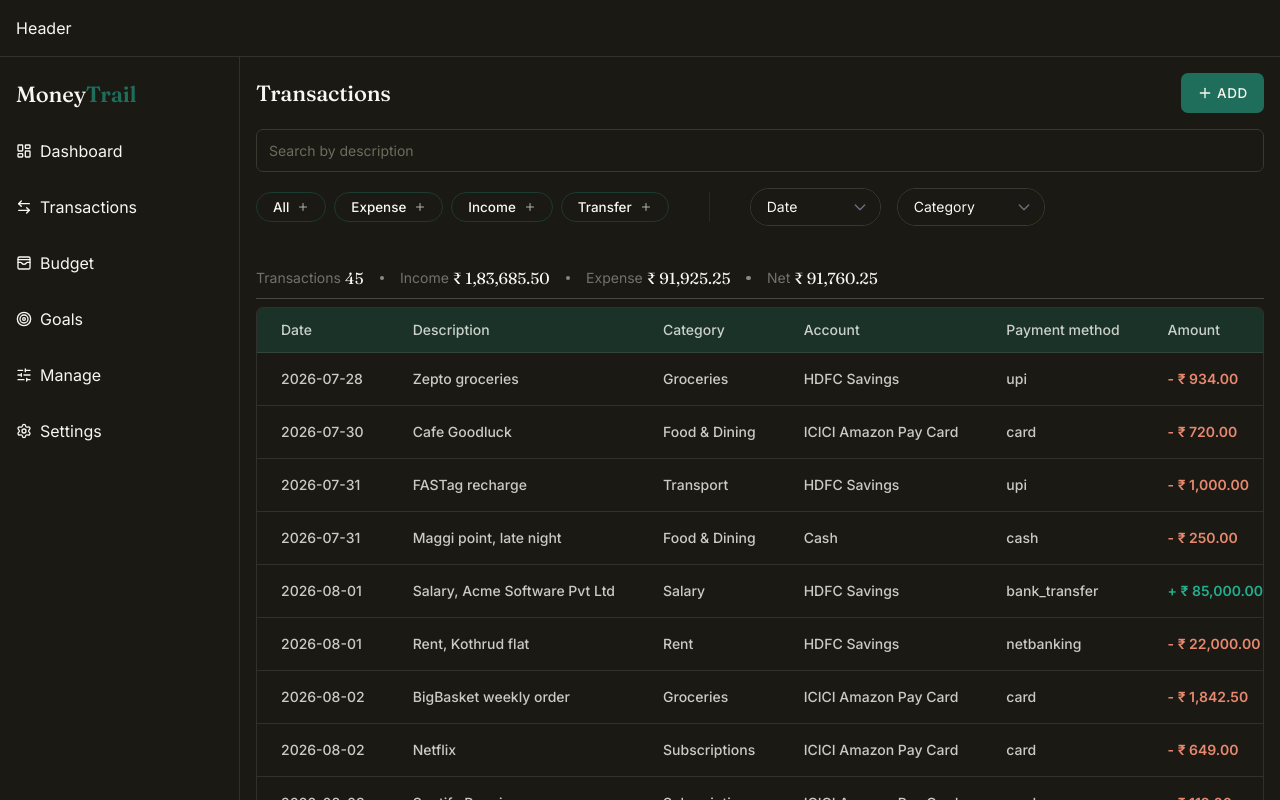
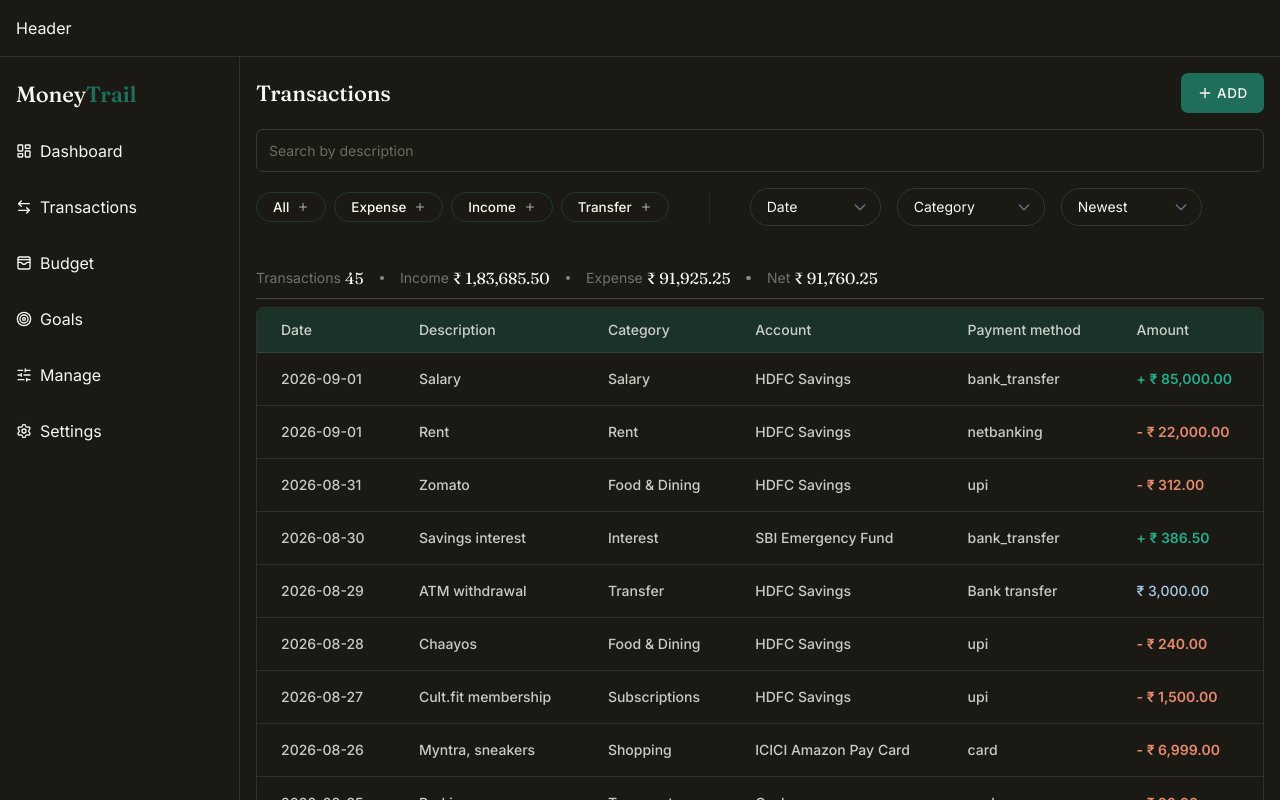
Before and after one commit to mohit-vb/moneytrail, a React (Vite) app: page /transactions in a window 1280 px wide. Built offline with nearby package versions, Linux system fonts and the light colour scheme.

Commit message:
feat : add transaction sorting filter by date(new/old) and by amount(high/low), create new Transaction and rendered on UI

```diff
--- a/src/constants/index.ts
+++ b/src/constants/index.ts
@@ -56,12 +56,11 @@ export const categoriesOptions = [
 ];
 
 export const paymentOptions = [
-  "Cash",
-  "Bank",
-  "Card",
-  "Investment",
-  "Loan",
-  "Other",
+  "upi",
+  "card",
+  "cash",
+  "netbanking",
+  "bank_transfer",
 ];
 
 export const accountOptions = [
--- /dev/null
+++ b/src/domain/transactions/createTranasction.ts
@@ -0,0 +1,57 @@
+import { rupeesToPaise } from "../../util";
+import type { Transaction, PaymentMethod } from "../types/transactions";
+
+export type TransactionFormData = {
+  type: "income" | "expense" | "transfer";
+  amount: string;
+  description: string;
+  categoryId: string;
+  accountId: string;
+  paymentMethod: string;
+  fromAccountId: string;
+  toAccountId: string;
+  date: string;
+};
+
+export const createTransaction = function (
+  form: TransactionFormData,
+): Transaction {
+  const now = new Date().toISOString();
+
+  const base = {
+    id: crypto.randomUUID(),
+    amountMinor: rupeesToPaise(form.amount),
+    date: form.date,
+    description: form.description.trim(),
+    createdAt: now,
+    updatedAt: now,
+  };
+
+  switch (form.type) {
+    case "expense":
+      return {
+        ...base,
+        type: "expense",
+        accountId: form.accountId,
+        categoryId: form.categoryId,
+        paymentMethod: form.paymentMethod as PaymentMethod,
+      };
+
+    case "income":
+      return {
+        ...base,
+        type: "income",
+        accountId: form.accountId,
+        categoryId: form.categoryId,
+        paymentMethod: form.paymentMethod as PaymentMethod,
+      };
+
+    case "transfer":
+      return {
+        ...base,
+        type: "transfer",
+        accountId: form.fromAccountId,
+        toAccountId: form.toAccountId,
+      };
+  }
+};
--- a/src/domain/types/transactions.ts
+++ b/src/domain/types/transactions.ts
@@ -4,6 +4,12 @@ export type PaymentMethod =
   | "cash"
   | "netbanking"
   | "bank_transfer";
+
+export type TransactionSortOption =
+  | "newest"
+  | "oldest"
+  | "amount-high"
+  | "amount-low";
 
 export interface BaseTransaction {
   id: string;
--- a/src/features/transactions/components/ActiveFilterChips.tsx
+++ b/src/features/transactions/components/ActiveFilterChips.tsx
@@ -6,14 +6,25 @@ import type {
 import { seedCategories } from "../../../data/seeds";
 import { Button } from "../../../ui";
 
+const sortLabelMap: Record<TransactionSortType, string> = {
+  newest: "Newest",
+  oldest: "Oldest",
+  "amount-high": "Amount: High → Low",
+  "amount-low": "Amount: Low → High",
+};
+
+type TransactionSortType = "newest" | "oldest" | "amount-high" | "amount-low";
+
 type ActiveFilterChipsProps = {
   transactionType: Transaction["type"] | "all";
   categoryId: string | null;
   dateFilter: TransactionDateFilterValue;
+  sortBy: TransactionSortType;
   onRemoveTransactionType: () => void;
   onRemoveCategory: () => void;
   onRemoveDateFilter: () => void;
   onClearAllFilters: () => void;
+  onRemoveSort: () => void;
   appliedStartDate: string;
   appliedEndDate: string;
 };
@@ -22,10 +33,12 @@ export default function ActiveFilterChips({
   transactionType,
   categoryId,
   dateFilter,
+  sortBy,
   onRemoveTransactionType,
   onRemoveCategory,
   onRemoveDateFilter,
   onClearAllFilters,
+  onRemoveSort,
   appliedStartDate,
   appliedEndDate,
 }: ActiveFilterChipsProps) {
@@ -54,7 +67,12 @@ export default function ActiveFilterChips({
     dateFilterLabel = `${appliedStartDate} - ${appliedEndDate}`;
   }
 
-  if (transactionType === "all" && !category && dateFilter === "Date")
+  if (
+    transactionType === "all" &&
+    !category &&
+    dateFilter === "Date" &&
+    sortBy === "newest"
+  )
     return null;
 
   return (
@@ -83,7 +101,17 @@ export default function ActiveFilterChips({
         </div>
       )}
 
-      {(transactionType !== "all" || category || hasActiveDateFilter) && (
+      {sortBy !== "newest" && (
+        <div className="bg-accent rounded-full inline-flex items-center gap-1 px-2 py-1 text-xs ">
+          <span>{sortLabelMap[sortBy]}</span>
+          <X className="size-3 cursor-pointer" onClick={onRemoveSort} />
+        </div>
+      )}
+
+      {(transactionType !== "all" ||
+        category ||
+        hasActiveDateFilter ||
+        sortBy !== "newest") && (
         <Button variant="ghost" onClick={onClearAllFilters}>
           Clear Filters
         </Button>
--- a/src/features/transactions/components/AddTransaction.tsx
+++ b/src/features/transactions/components/AddTransaction.tsx
@@ -8,6 +8,7 @@ import {
 } from "../../../constants";
 import { getTodayDate } from "../../../util";
 import { useTransactions } from "../hooks/useTransactions";
+import { createTransaction } from "../../../domain/transactions/createTranasction";
 
 const transactionModes = [
   {
@@ -45,6 +46,7 @@ type TransactionFormState = {
 
 export default function AddTransaction({ onClose }: AddTransactionProps) {
   const { addTransaction } = useTransactions();
+
   const [form, setForm] = useState<TransactionFormState>({
     type: "expense",
     amount: "",
@@ -66,8 +68,10 @@ export default function AddTransaction({ onClose }: AddTransactionProps) {
 
   const handleSubmit = (e: React.SubmitEvent<HTMLFormElement>) => {
     e.preventDefault();
+    const newTransaction = createTransaction(form);
+    addTransaction(newTransaction);
 
-    console.log(form);
+    onClose();
   };
 
   const isTransfer = form.type === "transfer";
--- a/src/features/transactions/components/TransactionCategoryFilter.tsx
+++ b/src/features/transactions/components/TransactionCategoryFilter.tsx
@@ -2,19 +2,24 @@ import SelectEl from "../../../ui/SelectEl";
 import { seedCategories } from "../../../data/seeds";
 
 type TransactionCategoryFilterProps = {
+  categoryId: string;
   onFilter: (categoryId: string) => void;
 };
 
 export default function TransactionCategoryFilter({
+  categoryId,
   onFilter,
 }: TransactionCategoryFilterProps) {
   return (
     <div className="relative">
       <SelectEl
+        value={categoryId}
         className="rounded-full"
         onChange={(e) => onFilter(e.target.value)}
       >
-        <option value="Category">Category</option>
+        <option value="Category" disabled={true}>
+          Category
+        </option>
         {seedCategories.map((category) => (
           <option key={category.id} value={category.id}>
             {category.name}
--- /dev/null
+++ b/src/features/transactions/components/TransactionSortFilter.tsx
@@ -0,0 +1,41 @@
+import { SelectEl } from "../../../ui";
+
+type TransactionSortType = "newest" | "oldest" | "amount-high" | "amount-low";
+
+type TransactionSortOption = {
+  value: TransactionSortType;
+  label: string;
+};
+
+const transactionSortOptions: TransactionSortOption[] = [
+  { value: "newest", label: "Newest" },
+  { value: "oldest", label: "Oldest" },
+  { value: "amount-high", label: "Highest Amount" },
+  { value: "amount-low", label: "Lowest Amount" },
+];
+
+type TransactionSortFilterProps = {
+  sortBy: TransactionSortType;
+  onSort: (sort: TransactionSortType) => void;
+};
+
+export default function TransactionSortFilter({
+  sortBy,
+  onSort,
+}: TransactionSortFilterProps) {
+  return (
+    <div className="relative">
+      <SelectEl
+        value={sortBy}
+        className="rounded-full"
+        onChange={(e) => onSort(e.target.value as TransactionSortType)}
+      >
+        {transactionSortOptions.map((option) => (
+          <option key={option.value} value={option.value}>
+            {option.label}
+          </option>
+        ))}
+      </SelectEl>
+    </div>
+  );
+}
--- a/src/features/transactions/components/index.ts
+++ b/src/features/transactions/components/index.ts
@@ -6,6 +6,8 @@ import ActiveFilterChips from "./ActiveFilterChips";
 import TransactionCategoryFilter from "./TransactionCategoryFilter";
 import TransactionsPagination from "./TransactionsPagination";
 import TransactionsSummary from "./TransactionsSummary";
+import TransactionSortFilter from "./TransactionSortFilter";
+import AddTransaction from "./AddTransaction";
 
 export {
   TransactionTable,
@@ -16,4 +18,6 @@ export {
   TransactionCategoryFilter,
   TransactionsPagination,
   TransactionsSummary,
+  TransactionSortFilter,
+  AddTransaction,
 };
--- a/src/features/transactions/hooks/useTransactionFilter.tsx
+++ b/src/features/transactions/hooks/useTransactionFilter.tsx
@@ -10,11 +10,19 @@ import {
   filterTransactionsByDate,
   getFilterTransactions,
   getSearchedTransactions,
+  sortTransactions,
 } from "../transactionsUtils";
 
 type TransactionFilter = {
   transactions: Transaction[];
   onFilterChange: () => void;
+};
+
+type TransactionSortType = "newest" | "oldest" | "amount-high" | "amount-low";
+
+type TransactionSortOption = {
+  value: TransactionSortType;
+  label: string;
 };
 
 export default function useTransactionFilter({
@@ -31,28 +39,25 @@ export default function useTransactionFilter({
   const [appliedStartDate, setAppliedStartDate] = useState("");
   const [appliedEndDate, setAppliedEndDate] = useState("");
   const [categoryId, setCategoryId] = useState("Category");
+  const [sortBy, setSortBy] = useState<TransactionSortType>("newest");
 
   const handleSearch = function (value: string) {
     setSearch(value);
-
     onFilterChange();
   };
 
   const handleFilterTransaction = function (type: Transaction["type"] | "all") {
     setTransactionType(type);
-
     onFilterChange();
   };
 
   const handleRemoveFilterTransaction = function () {
     setTransactionType("all");
-
     onFilterChange();
   };
 
   const handleRemoveCategory = function () {
     setCategoryId("Category");
-
     onFilterChange();
   };
 
@@ -60,20 +65,27 @@ export default function useTransactionFilter({
     value: TransactionDateFilterValue,
   ) {
     setDateFilter(value);
-
     onFilterChange();
   };
 
   const handleApplyDateRange = function (startDate: string, endDate: string) {
     setAppliedStartDate(startDate);
     setAppliedEndDate(endDate);
-
     onFilterChange();
   };
 
   const handleFilterByCategory = function (categoryId: string) {
     setCategoryId(categoryId);
+    onFilterChange();
+  };
 
+  const handleSortBy = function (sortBy: TransactionSortType) {
+    setSortBy(sortBy);
+    onFilterChange();
+  };
+
+  const handleRemoveSort = function () {
+    setSortBy("newest");
     onFilterChange();
   };
 
@@ -81,7 +93,6 @@ export default function useTransactionFilter({
     setDateFilter("Date");
     setAppliedStartDate("");
     setAppliedEndDate("");
-
     onFilterChange();
   };
 
@@ -91,7 +102,7 @@ export default function useTransactionFilter({
     setAppliedStartDate("");
     setAppliedEndDate("");
     setCategoryId("Category");
-
+    setSortBy("newest");
     onFilterChange();
   };
 
@@ -118,6 +129,11 @@ export default function useTransactionFilter({
     categoryId,
   );
 
+  const sortedTransactions = sortTransactions(
+    categoryFilteredTransactions,
+    sortBy,
+  );
+
   return {
     search,
     transactionType,
@@ -125,6 +141,7 @@ export default function useTransactionFilter({
     appliedStartDate,
     appliedEndDate,
     categoryId,
+    sortBy,
     handleSearch,
     handleFilterTransaction,
     handleRemoveFilterTransaction,
@@ -132,8 +149,10 @@ export default function useTransactionFilter({
     handleFilterTransactionByDate,
     handleApplyDateRange,
     handleFilterByCategory,
+    handleSortBy,
+    handleRemoveSort,
     handleRemoveDateFilter,
     handleClearAllFilters,
-    categoryFilteredTransactions,
+    sortedTransactions,
   };
 }
--- a/src/features/transactions/transactionsUtils.ts
+++ b/src/features/transactions/transactionsUtils.ts
@@ -2,6 +2,7 @@ import { seedAccounts, seedCategories } from "../../data/seeds";
 import type {
   Transaction,
   TransactionDateFilterValue,
+  TransactionSortOption,
 } from "../../domain/types/transactions";
 
 const getAccountName = function (accountId: string) {
@@ -133,6 +134,27 @@ const paginateTransactions = function (
   return transaction.slice(startIndex, endIndex);
 };
 
+const sortTransactions = function (
+  transactions: Transaction[],
+  sortBy: TransactionSortOption,
+): Transaction[] {
+  const sorted = [...transactions];
+
+  switch (sortBy) {
+    case "newest":
+      return sorted.sort((a, b) => b.date.localeCompare(a.date));
+
+    case "oldest":
+      return sorted.sort((a, b) => a.date.localeCompare(b.date));
+
+    case "amount-high":
+      return sorted.sort((a, b) => b.amountMinor - a.amountMinor);
+
+    case "amount-low":
+      return sorted.sort((a, b) => a.amountMinor - b.amountMinor);
+  }
+};
+
 export {
   getAccountName,
   getCategoryName,
@@ -144,4 +166,5 @@ export {
   paginateTransactions,
   getTotalIncome,
   getTotalExpense,
+  sortTransactions,
 };
--- a/src/pages/TransactionsPage.tsx
+++ b/src/pages/TransactionsPage.tsx
@@ -1,7 +1,6 @@
 import { useState } from "react";
-
-import { goldenFixture } from "../data/seeds";
 import { Plus } from "lucide-react";
+import { useTransactions } from "../features/transactions/hooks/useTransactions";
 import { Button, InputEl } from "../ui";
 
 import {
@@ -12,6 +11,8 @@ import {
   ActiveFilterChips,
   TransactionsPagination,
   TransactionsSummary,
+  TransactionSortFilter,
+  AddTransaction,
 } from "../features/transactions/components";
 
 import {
@@ -22,11 +23,11 @@ import {
 
 import useTransactionFilter from "../features/transactions/hooks/useTransactionFilter";
 import Modal from "../ui/Modal";
-import AddTransaction from "../features/transactions/components/AddTransaction";
 
 export default function TransactionsPage() {
   const [currentPage, setCurrentPage] = useState(1);
   const [isOpen, setIsOpen] = useState(false);
+  const { transactions } = useTransactions();
 
   const handleOpenModal = function () {
     setIsOpen(true);
@@ -47,18 +48,21 @@ export default function TransactionsPage() {
     appliedStartDate,
     appliedEndDate,
     categoryId,
+    sortBy,
     handleSearch,
     handleFilterTransaction,
     handleRemoveFilterTransaction,
     handleRemoveCategory,
+    handleSortBy,
+    handleRemoveSort,
     handleFilterTransactionByDate,
     handleApplyDateRange,
     handleFilterByCategory,
     handleRemoveDateFilter,
     handleClearAllFilters,
-    categoryFilteredTransactions,
+    sortedTransactions,
   } = useTransactionFilter({
-    transactions: goldenFixture,
+    transactions: transactions,
     onFilterChange: handleFilterChange,
   });
 
@@ -85,19 +89,17 @@ export default function TransactionsPage() {
   };
 
   const itemsPerPage = 10;
-  const totalPages = Math.ceil(
-    categoryFilteredTransactions.length / itemsPerPage,
-  );
+  const totalPages = Math.ceil(sortedTransactions.length / itemsPerPage);
 
   const paginatedTransactions = paginateTransactions(
-    categoryFilteredTransactions,
+    sortedTransactions,
     currentPage,
     itemsPerPage,
   );
 
-  const totalTransactions = categoryFilteredTransactions.length;
-  const totalIncome = getTotalIncome(categoryFilteredTransactions);
-  const totalExpense = getTotalExpense(categoryFilteredTransactions);
+  const totalTransactions = sortedTransactions.length;
+  const totalIncome = getTotalIncome(sortedTransactions);
+  const totalExpense = getTotalExpense(sortedTransactions);
 
   return (
     <div>
@@ -122,7 +124,11 @@ export default function TransactionsPage() {
             onFilter={handleFilterTransactionByDate}
             onApply={handleApplyDateRange}
           />
-          <TransactionCategoryFilter onFilter={handleFilterByCategory} />
+          <TransactionCategoryFilter
+            categoryId={categoryId}
+            onFilter={handleFilterByCategory}
+          />
+          <TransactionSortFilter sortBy={sortBy} onSort={handleSortBy} />
         </div>
       </div>
       <div className="mt-4 flex items-center gap-2">
@@ -130,7 +136,9 @@ export default function TransactionsPage() {
           transactionType={transactionType}
           onRemoveTransactionType={handleRemoveFilterTransaction}
           categoryId={categoryId}
+          sortBy={sortBy}
           onRemoveCategory={handleRemoveCategory}
+          onRemoveSort={handleRemoveSort}
           dateFilter={dateFilter}
           onRemoveDateFilter={handleRemoveDateFilter}
           onClearAllFilters={handleClearAllFilters}
--- a/src/util/index.ts
+++ b/src/util/index.ts
@@ -5,6 +5,16 @@ function rupeesToMinor(rupees: number): number {
 function minorToRupees(minor: number): number {
   return minor / 100;
 }
+
+export const rupeesToPaise = (amount: string): number => {
+  const value = Number(amount);
+
+  if (!Number.isFinite(value) || value <= 0) {
+    throw new Error("Invalid transaction amount");
+  }
+
+  return Math.round(value * 100);
+};
 
 const iso = (date: string, time = "T09:00:00.000Z") => `${date}${time}`;
 
```
